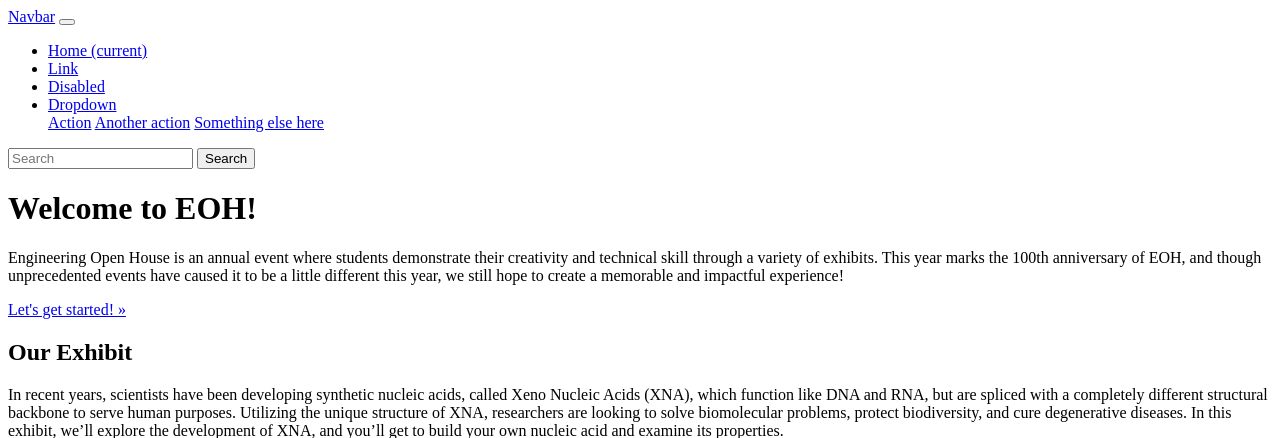
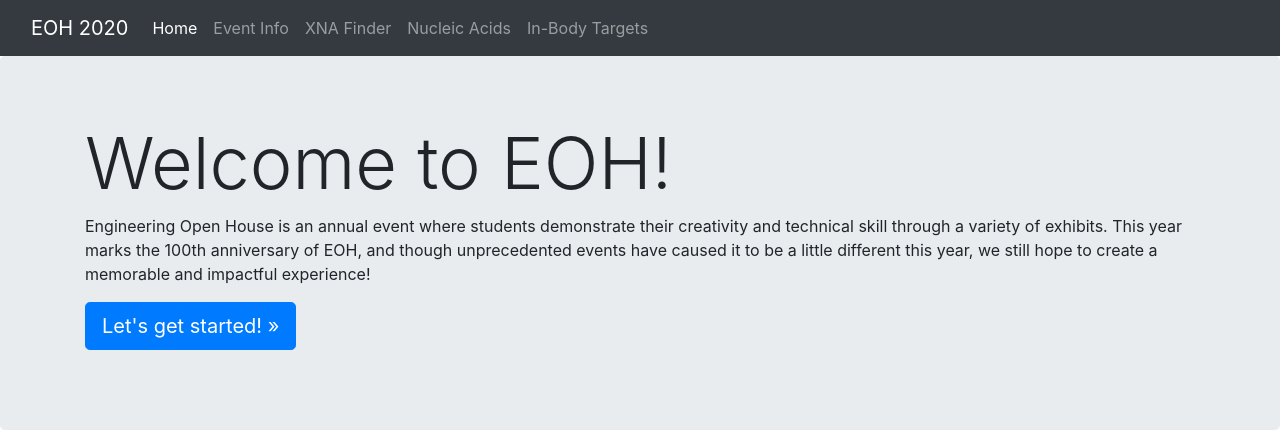
Before and after one commit to MalcolmForsyth/SyntheticNucleicAcids, a Flask app: template templates/about.html in a window 1280 px wide. Shown: the top 438 px of the page. Run offline with Flask 2, Linux system fonts and the light colour scheme; the template is opened without the code that fills it, so the values that code supplies are empty; some libraries are stand-ins or nearby versions.

Commit message:
Fixing the style sheets

```diff
--- a/app.py
+++ b/app.py
@@ -13,6 +13,10 @@ def home():
 def welcome():
     return render_template('welcome.html')  # route and render the welcome page
 
+@app.route('/about')
+def about():
+    return render_template('about.html')
+
 # start the server with the 'run()' method
 if __name__ == '__main__':
     app.run(debug=True)
--- /dev/null
+++ b/person.txt
@@ -0,0 +1 @@
+"Hello" -
--- a/templates/about.html
+++ b/templates/about.html
@@ -1,6 +1,13 @@
 <!doctype html>
 <html lang="en">
   <head>
+    <!-- Required meta tags -->
+    <meta charset="utf-8">
+    <meta name="viewport" content="width=device-width, initial-scale=1, shrink-to-fit=no">
+
+    <!-- Bootstrap CSS -->
+    <link rel="stylesheet" href="https://stackpath.bootstrapcdn.com/bootstrap/4.3.1/css/bootstrap.min.css" integrity="sha384-ggOyR0iXCbMQv3Xipma34MD+dH/1fQ784/j6cY/iJTQUOhcWr7x9JvoRxT2MZw1T" crossorigin="anonymous">
+
     <meta charset="utf-8">
     <meta name="viewport" content="width=device-width, initial-scale=1, shrink-to-fit=no">
     <meta name="description" content="">
@@ -11,45 +18,26 @@
 
     <link rel="canonical" href="https://getbootstrap.com/docs/4.0/examples/jumbotron/">
 
-    <!-- Bootstrap core CSS -->
-    <link href="about.css" rel="stylesheet">
 
-    <!-- Custom styles for this template -->
-    <link href="jumbotron.css" rel="stylesheet">
   </head>
 
   <body>
 
-    <nav class="navbar navbar-expand-md navbar-dark fixed-top bg-dark">
-      <a class="navbar-brand" href="#">Navbar</a>
-      <button class="navbar-toggler" type="button" data-toggle="collapse" data-target="#navbarsExampleDefault" aria-controls="navbarsExampleDefault" aria-expanded="false" aria-label="Toggle navigation">
-        <span class="navbar-toggler-icon"></span>
-      </button>
-
-      <div class="collapse navbar-collapse" id="navbarsExampleDefault">
-        <ul class="navbar-nav mr-auto">
-          <li class="nav-item active">
-            <a class="nav-link" href="#">Home <span class="sr-only">(current)</span></a>
-          </li>
-          <li class="nav-item">
-            <a class="nav-link" href="#">Link</a>
-          </li>
-          <li class="nav-item">
-            <a class="nav-link disabled" href="#">Disabled</a>
-          </li>
-          <li class="nav-item dropdown">
-            <a class="nav-link dropdown-toggle" href="http://example.com" id="dropdown01" data-toggle="dropdown" aria-haspopup="true" aria-expanded="false">Dropdown</a>
-            <div class="dropdown-menu" aria-labelledby="dropdown01">
-              <a class="dropdown-item" href="#">Action</a>
-              <a class="dropdown-item" href="#">Another action</a>
-              <a class="dropdown-item" href="#">Something else here</a>
-            </div>
-          </li>
-        </ul>
-        <form class="form-inline my-2 my-lg-0">
-          <input class="form-control mr-sm-2" type="text" placeholder="Search" aria-label="Search">
-          <button class="btn btn-outline-success my-2 my-sm-0" type="submit">Search</button>
-        </form>
+    <nav class="navbar navbar-expand-lg navbar-dark bg-dark">
+      <div class="container-fluid">
+        <a class="navbar-brand" href="#">EOH 2020</a>
+        <button class="navbar-toggler" type="button" data-bs-toggle="collapse" data-bs-target="#navbarNavAltMarkup" aria-controls="navbarNavAltMarkup" aria-expanded="false" aria-label="Toggle navigation">
+          <span class="navbar-toggler-icon"></span>
+        </button>
+        <div class="collapse navbar-collapse" id="navbarNavAltMarkup">
+          <div class="navbar-nav">
+            <a class="nav-link active" aria-current="page" href="#">Home</a>
+            <a class="nav-link" href="/about">Event Info</a>
+            <a class="nav-link" href="/model">XNA Finder</a>
+            <a class="nav-link" href="/NucleicAcidInfo">Nucleic Acids</a>
+            <a class="nav-link" href="/TargetsInfo">In-Body Targets</a>
+          </div>
+        </div>
       </div>
     </nav>
 
@@ -137,12 +125,11 @@
       <p>&copy; Company 2017-2018</p>
     </footer>
 
-    <!-- Bootstrap core JavaScript
-    ================================================== -->
-    <!-- Placed at the end of the document so the pages load faster -->
-    <script src="https://code.jquery.com/jquery-3.2.1.slim.min.js" integrity="sha384-KJ3o2DKtIkvYIK3UENzmM7KCkRr/rE9/Qpg6aAZGJwFDMVNA/GpGFF93hXpG5KkN" crossorigin="anonymous"></script>
-    <script>window.jQuery || document.write('<script src="../../assets/js/vendor/jquery-slim.min.js"><\/script>')</script>
-    <script src="../../assets/js/vendor/popper.min.js"></script>
-    <script src="../../dist/js/bootstrap.min.js"></script>
+
+    <!-- Optional JavaScript -->
+    <!-- jQuery first, then Popper.js, then Bootstrap JS -->
+    <script src="https://code.jquery.com/jquery-3.3.1.slim.min.js" integrity="sha384-q8i/X+965DzO0rT7abK41JStQIAqVgRVzpbzo5smXKp4YfRvH+8abtTE1Pi6jizo" crossorigin="anonymous"></script>
+    <script src="https://cdnjs.cloudflare.com/ajax/libs/popper.js/1.14.7/umd/popper.min.js" integrity="sha384-UO2eT0CpHqdSJQ6hJty5KVphtPhzWj9WO1clHTMGa3JDZwrnQq4sF86dIHNDz0W1" crossorigin="anonymous"></script>
+    <script src="https://stackpath.bootstrapcdn.com/bootstrap/4.3.1/js/bootstrap.min.js" integrity="sha384-JjSmVgyd0p3pXB1rRibZUAYoIIy6OrQ6VrjIEaFf/nJGzIxFDsf4x0xIM+B07jRM" crossorigin="anonymous"></script>
   </body>
 </html>
```
